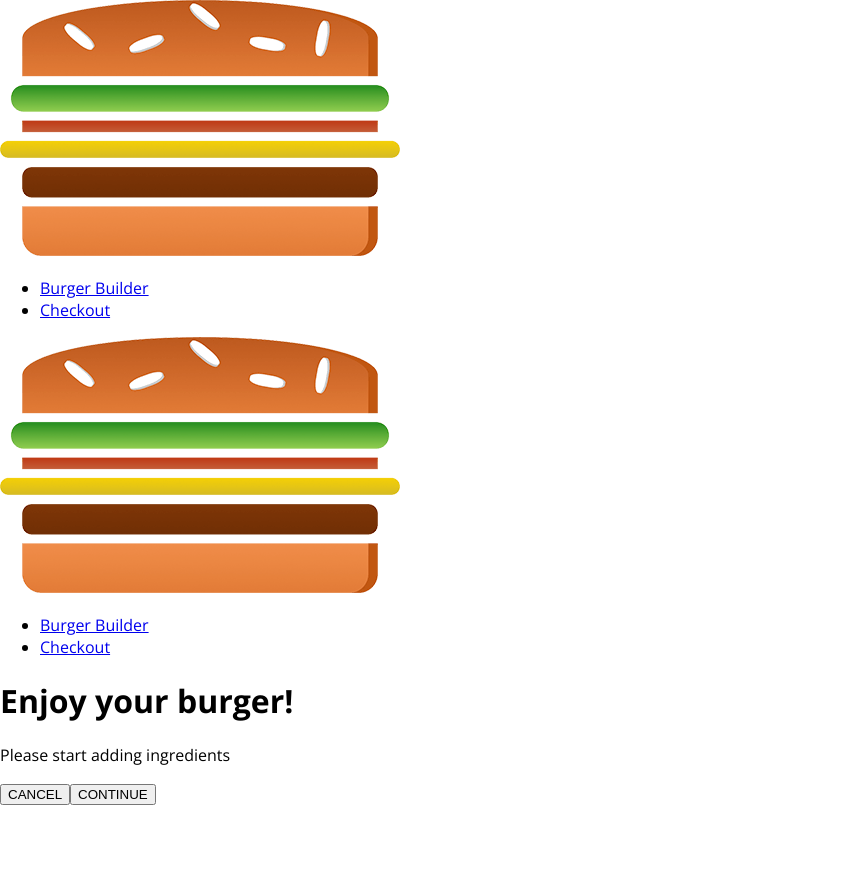
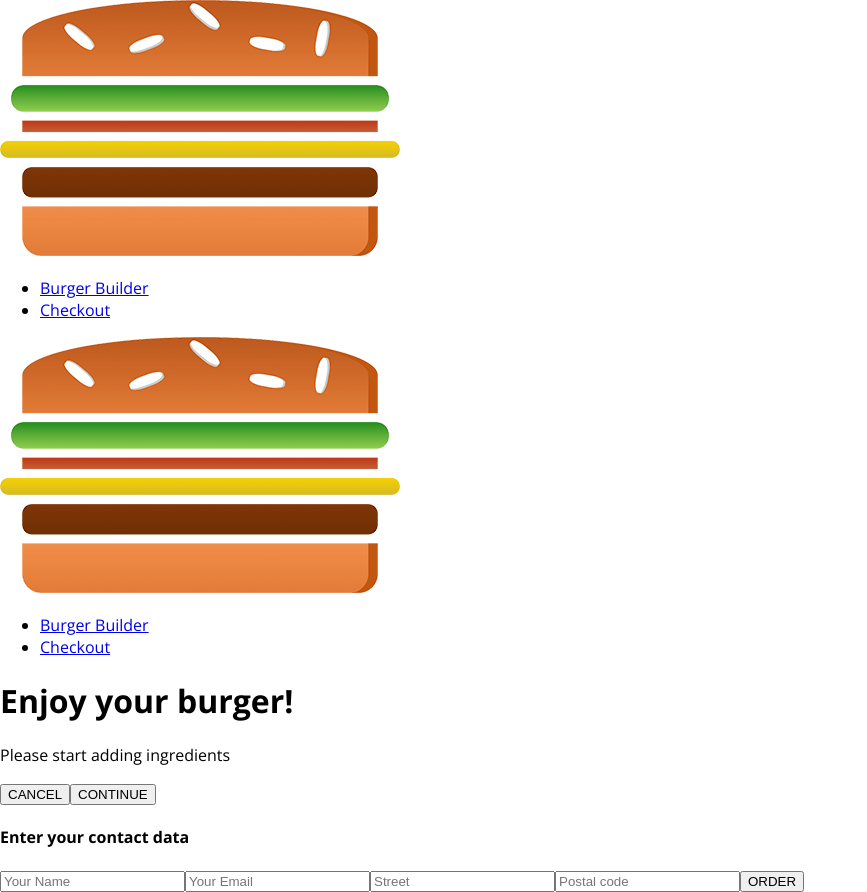
Before and after one commit to JBeCast/mcking-burrgerz, a React (Create React App) app: page /checkout in a window 1280 px wide. Both pictures are taken after a click on the button "CONTINUE". Shown: the whole page, without its empty margins (0-867 px from the left). Before the commit the page ends 805 px from the top, so only its background shows below. Built offline with nearby package versions, Linux system fonts and the light colour scheme.

Commit message:
Added ContactData component and route. Move POST of user data from BurgerBuilder to ContactData.

```diff
--- a/src/containers/BurgerBuilder/BurgerBuilder.js
+++ b/src/containers/BurgerBuilder/BurgerBuilder.js
@@ -63,34 +63,11 @@
   }
 
   purchaseConfirmHandler = _ => {
-  //   this.setState({loading: true});
-
-  //   const order = {
-  //     ingredients: this.state.ingredients,
-  //     price: this.state.totalPrice,
-  //     customer: {
-  //       name: 'Joaco',
-  //       email: 'test@test.com',
-  //       address: {
-  //         street: 'Test Street 1',
-  //         zipCode: '9001',
-  //         country: 'Tabarnia'
-  //       },
-  //       deliveryMethod: 'fastest'
-  //     }
-  //   }
-
-  //   axios.post('orders.json', order)
-  //     .then(res => {
-  //       this.setState({loading: false, purchasing: false});
-  //     })
-  //     .catch(err => {
-  //       this.setState({loading: false, purchasing: false});
-  //     });
     const queryParams = [];
     for (let i in this.state.ingredients) {
       queryParams.push(encodeURIComponent(i) + '=' + encodeURIComponent(this.state.ingredients[i]));
     }
+    queryParams.push('price=' + this.state.totalPrice);
     this.props.history.push({
       pathname: '/checkout',
       search: '?' + queryParams.join('&')
--- a/src/containers/Checkout/Checkout.js
+++ b/src/containers/Checkout/Checkout.js
@@ -1,22 +1,26 @@
 import React, { Component } from 'react';
 import CheckoutSummary from '../../components/Order/CheckoutSummary/CheckoutSummary';
+import { Route } from 'react-router-dom';
+import ContactData from './ContactData/ContactData';
 
 class Checkout extends Component {
   state = {
-    ingredients: {
-      salad: 1,
-      bacon: 1,
-      cheese: 1,
-      meat: 1
-    }
+    ingredients: null,
+    totalPrice: 0
   }
-  componentDidMount() {
+  componentWillMount() {
     const query = new URLSearchParams(this.props.location.search);
     const ingredients = {};
+    let price = 0;
+
     for (let param of query.entries()) {
-      ingredients[param[0]] = +param[1];
+      if (param[0] === 'price') price = param[1];
+      else ingredients[param[0]] = +param[1];
     }
-    this.setState({ingredients: ingredients});
+    this.setState({
+      ingredients: ingredients,
+      totalPrice: price
+    });
   }
 
   cancelCheckout = () => {
@@ -35,6 +39,10 @@
           cancelCheckout={this.cancelCheckout}
           continueCheckout={this.continueCheckout}
         />
+        <Route
+          path={this.props.match.path + '/contact-data'}
+          render={props => <ContactData ingredients={this.state.ingredients} price={this.state.totalPrice} {...props} />}
+        />
       </div>
     );
   }
--- /dev/null
+++ b/src/containers/Checkout/ContactData/ContactData.css
@@ -0,0 +1,20 @@
+.ContactData {
+  margin: 20px auto;
+  width: 80%;
+  text-align: center;
+  box-shadow: 0 2px 3px #ccc;
+  border: 1px solid #eee;
+  padding: 10px;
+  box-sizing: border-box;
+}
+
+.Input {
+  display: block;
+  margin: 2px auto;
+}
+
+@media (max-width: 600px) {
+  .ContactData {
+    width: 500px;
+  }
+}
--- /dev/null
+++ b/src/containers/Checkout/ContactData/ContactData.js
@@ -0,0 +1,70 @@
+import React, { Component } from 'react';
+import Button from '../../../components/UI/Button/Button';
+import classes from './ContactData.css';
+import axios from '../../../axios-orders';
+import Spinner from '../../../components/UI/Spinner/Spinner';
+
+class ContactData extends Component {
+  state = {
+    name: '',
+    email: '',
+    address: {
+      street: '',
+      postalCode: ''
+    },
+    loading: false
+  }
+
+  orderHandler = e => {
+    e.preventDefault();
+
+    this.setState({loading: true});
+
+    const order = {
+      ingredients: this.props.ingredients,
+      price: this.props.price,
+      customer: {
+        name: 'Joaco',
+        email: 'test@test.com',
+        address: {
+          street: 'Test Street 1',
+          zipCode: '9001',
+          country: 'Tabarnia'
+        },
+        deliveryMethod: 'fastest'
+      }
+    }
+
+    axios.post('orders.json', order)
+      .then(res => {
+        this.setState({loading: false});
+        this.props.history.push('/');
+      })
+      .catch(err => {
+        this.setState({loading: false});
+      });
+  }
+
+  render() {
+    let form = (
+      <form action="">
+          <input className={classes.Input} type="text" name="name" placeholder="Your Name" />
+          <input className={classes.Input} type="email" name="email" placeholder="Your Email" />
+          <input className={classes.Input} type="text" name="street" placeholder="Street" />
+          <input className={classes.Input} type="text" name="postcode" placeholder="Postal code" />
+          <Button btnType="Success" clicked={this.orderHandler}>ORDER</Button>
+        </form>
+    );
+
+    if (this.state.loading) form = <Spinner />
+
+    return (
+      <div className={classes.ContactData}>
+        <h4>Enter your contact data</h4>
+        {form}
+      </div>
+    );
+  }
+}
+
+export default ContactData;
```
